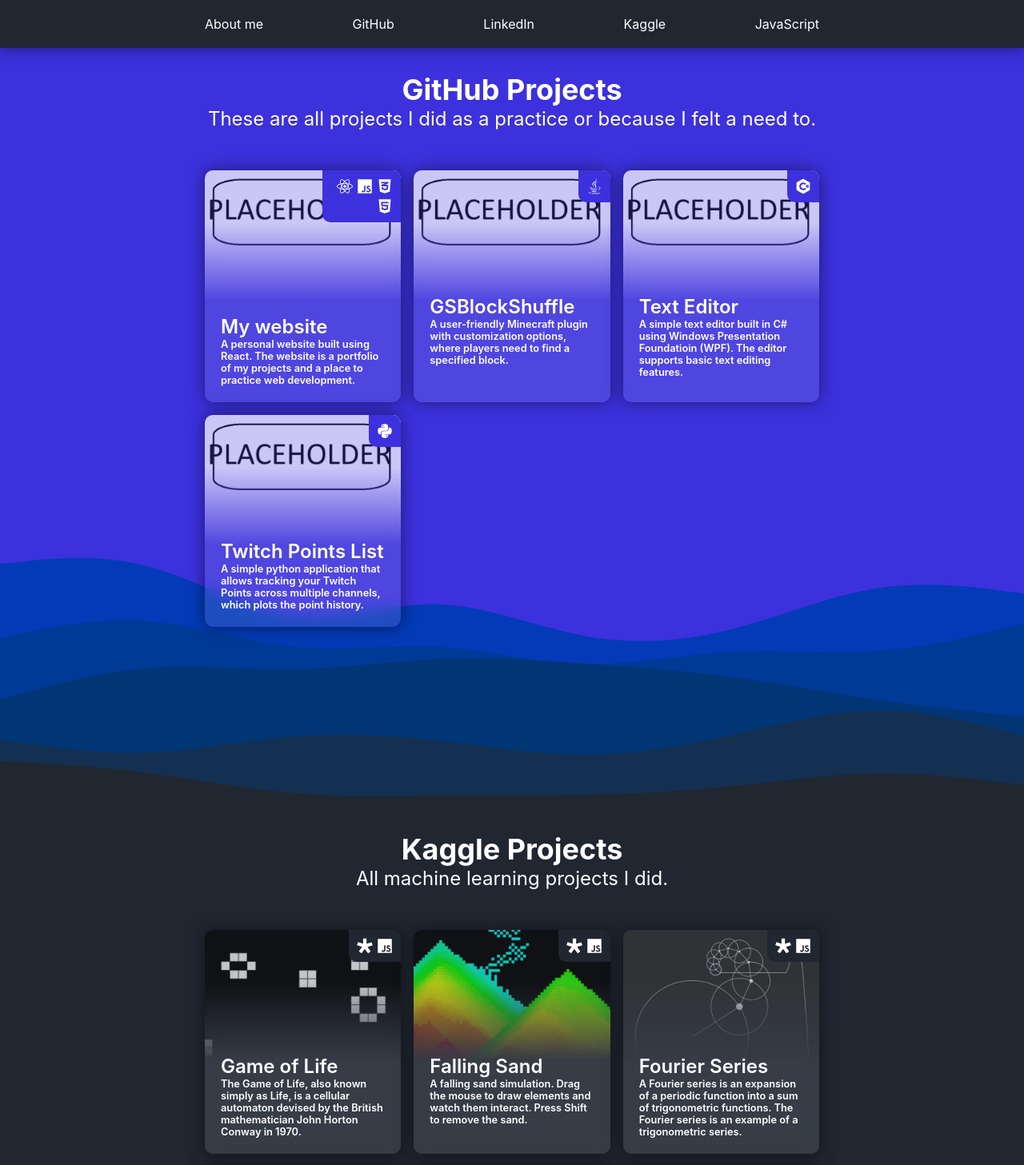
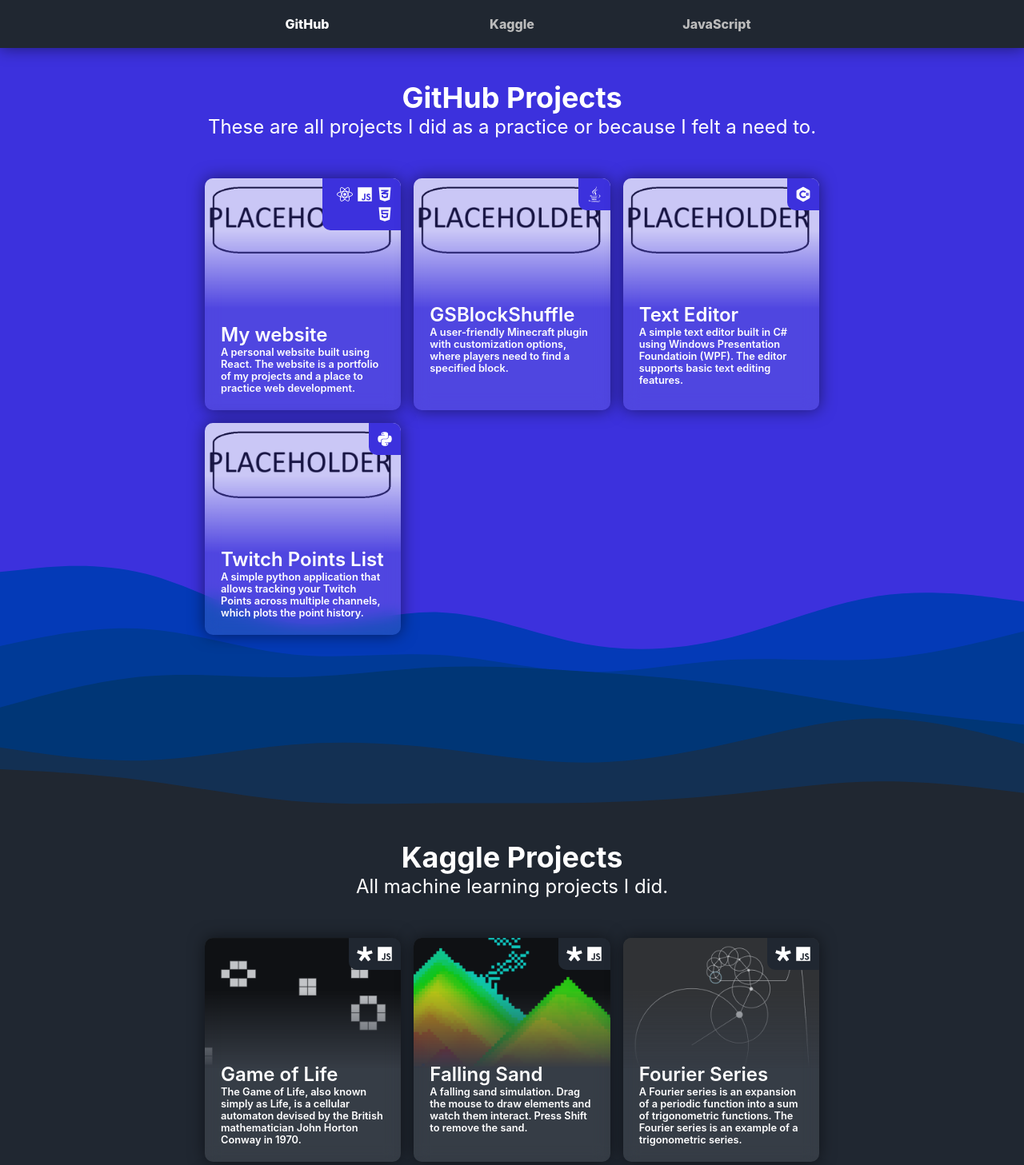
Before and after one commit to StanislawStankiewicz/StanislawStankiewicz.github.io, a React (Create React App) app: page / in a window 1280 px wide. Shown: the top 1457 px of the page at 80% size. Built offline with nearby package versions, Linux system fonts and the light colour scheme.

Commit message:
Add header interactivity and extract sections into a function

```diff
--- a/src/App.css
+++ b/src/App.css
@@ -8,40 +8,6 @@ body {
   height: 100vh;
   margin: 0px;
   padding: 0px;
-  padding-top: 60px;
-}
-
-.main-header {
-  padding: 20px 0;
-  background: #202731;
-  color: white;
-  position: fixed;
-  top: 0;
-  width: 100%;
-  z-index: 2;
-  display: flex;
-  justify-content: center;
-  box-shadow: 0 0 20px rgba(0, 0, 0, 0.5);
-}
-
-nav {
-  display: flex;
-  justify-content: space-between;
-  width: 100%;
-  max-width: 90vw;
-}
-
-@media (min-width: 700px) {
-  nav {
-    grid-template-columns: repeat(2, 1fr);
-    max-width: 80vw;
-  }
-}
-@media (min-width: 1200px) {
-  nav {
-    grid-template-columns: repeat(3, 1fr);
-    max-width: 60vw;
-  }
 }
 
 section {
--- a/src/App.js
+++ b/src/App.js
@@ -1,48 +1,42 @@
 import "./App.css";
 import Cards from "./components/Cards.js";
+import Header from "./components/Header.js";
 import { p5Projects, githubProjects } from "./projects.js";
 
 export default function App() {
   return (
     <>
-      <header className="main-header">
-        <nav>
-          <p>About me</p>
-          <p>GitHub</p>
-          <p>LinkedIn</p>
-          <p>Kaggle</p>
-          <p>JavaScript</p>
-        </nav>
-      </header>
+      <Header
+        className="main-header"
+        sections={["GitHub", "Kaggle", "JavaScript"]}
+      />
       <main>
-        <section className="blue" style={{ paddingTop: "30px" }}>
-          <header className="sub-header">
-            <h1>GitHub Projects</h1>
-            <p>
-              These are all projects I did as a practice or because I felt a
-              need to.
-            </p>
-          </header>
-          <Cards content={githubProjects} iconsClass="blue" />
-          <div className="spacer layer1"></div>
-        </section>
+        <Section
+          id="github"
+          title="GitHub Projects"
+          description="These are all projects I did as a practice or because I felt a need to."
+          projects={githubProjects}
+          backgroundClass="blue"
+          spacerClass="spacer layer1"
+          style={{ paddingTop: "100px" }}
+        />
 
-        <section className="dark">
-          <header className="sub-header">
-            <h1>Kaggle Projects</h1>
-            <p>All machine learning projects I did.</p>
-          </header>
-          <Cards content={p5Projects} iconsClass="dark" />
-          <div className="spacer layer2"></div>
-        </section>
+        <Section
+          id="kaggle"
+          title="Kaggle Projects"
+          description="All machine learning projects I did."
+          projects={p5Projects}
+          backgroundClass="dark"
+          spacerClass="spacer layer2"
+        />
 
-        <section className="red">
-          <header className="sub-header">
-            <h1>JavaScript mini-projects</h1>
-            <p>A collection of small projects built using the p5 library.</p>
-          </header>
-          <Cards content={p5Projects} iconsClass="red" />
-        </section>
+        <Section
+          id="javascript"
+          title="JavaScript mini-projects"
+          description="A collection of small projects built using the p5 library."
+          projects={p5Projects}
+          backgroundClass="red"
+        />
       </main>
       <footer>
         <p>Created by Stanisław Stankiewicz</p>
@@ -50,3 +44,24 @@ export default function App() {
     </>
   );
 }
+
+function Section({
+  id,
+  title,
+  description,
+  projects,
+  backgroundClass,
+  spacerClass,
+  style = {},
+}) {
+  return (
+    <section id={id} className={backgroundClass} style={style}>
+      <header className="sub-header">
+        <h1>{title}</h1>
+        <p>{description}</p>
+      </header>
+      <Cards content={projects} iconsClass={backgroundClass} />
+      <div className={`spacer ${spacerClass}`}></div>
+    </section>
+  );
+}
--- /dev/null
+++ b/src/components/Header.js
@@ -0,0 +1,91 @@
+import React, { useEffect, useState } from "react";
+import "./header.css";
+
+export default function Header({ children, className, sections = [] }) {
+  const [scrolled, setScrolled] = useState(false);
+  const [selectedId, setSelectedId] = useState(
+    sections[0].toLowerCase().replace(/\s+/g, "")
+  );
+
+  const handleScroll = () => {
+    const offset = window.scrollY;
+    if (offset > 70) {
+      setScrolled(true);
+    } else {
+      setScrolled(false);
+    }
+
+    // determine which section is currently active
+    const sectionIds = sections.map((section) =>
+      section.toLowerCase().replace(/\s+/g, "")
+    );
+
+    const X = 400; // Change this to the desired value
+
+    for (let id of sectionIds) {
+      const element = document.getElementById(id);
+      if (element) {
+        const rect = element.getBoundingClientRect();
+        const top = rect.top + window.scrollY - X;
+        const bottom = top + rect.height;
+
+        if (offset >= top && offset < bottom) {
+          setSelectedId(id);
+          break;
+        }
+      }
+    }
+  };
+
+  useEffect(() => {
+    window.addEventListener("scroll", handleScroll);
+  });
+
+  return (
+    <header
+      className={className || ""}
+      style={
+        scrolled
+          ? {
+              backgroundColor: "transparent",
+              backdropFilter: "blur(30px)",
+            }
+          : {}
+      }
+    >
+      <ul className="sections">
+        {sections.map((section) => (
+          <li
+            key={section}
+            onClick={() => {
+              const id = section.toLowerCase().replace(/\s+/g, "");
+              const element = document.getElementById(id);
+              if (element) {
+                const offset = 100;
+                const bodyRect = document.body.getBoundingClientRect().top;
+                const elementRect = element.getBoundingClientRect().top;
+                const elementPosition = elementRect - bodyRect;
+                const offsetPosition = elementPosition - offset;
+
+                window.scrollTo({
+                  top: offsetPosition,
+                  behavior: "smooth",
+                });
+              }
+            }}
+          >
+            <p
+              className={
+                selectedId === section.toLowerCase().replace(/\s+/g, "")
+                  ? "selected"
+                  : ""
+              }
+            >
+              {section}
+            </p>
+          </li>
+        ))}
+      </ul>
+    </header>
+  );
+}
--- a/src/components/cards.css
+++ b/src/components/cards.css
@@ -75,7 +75,7 @@
   opacity: 1;
   border-radius: 0 0 0 10px;
   max-width: 40%;
-  z-index: 1;
+  z-index: 0;
 }
 .card-icon {
   width: 20px;
--- /dev/null
+++ b/src/components/header.css
@@ -0,0 +1,60 @@
+.main-header {
+  padding: 10px 0;
+  background: #202731;
+  color: white;
+  position: fixed;
+  top: 0;
+  width: 100%;
+  z-index: 2;
+  display: flex;
+  justify-content: center;
+  box-shadow: 0 0 20px rgba(0, 0, 0, 0.5);
+  transition: 500ms;
+}
+
+.sections {
+  display: flex;
+  justify-content: space-around;
+  width: 100%;
+  max-width: 90vw;
+}
+
+@media (min-width: 700px) {
+  .sections {
+    max-width: 80vw;
+  }
+}
+
+@media (min-width: 1200px) {
+  .sections {
+    max-width: 60vw;
+  }
+}
+
+.sections p {
+  font-weight: 800;
+  padding: 10px;
+  color: #bbb;
+  transition: 300ms;
+}
+
+.sections p:hover {
+  color: #fff;
+}
+
+.sections p.selected {
+  color: #fff;
+}
+
+ul {
+  list-style: none;
+  padding: 0;
+  margin: 0;
+}
+
+li {
+  width: 100%;
+  display: flex;
+  justify-content: center;
+  cursor: pointer;
+}
```
